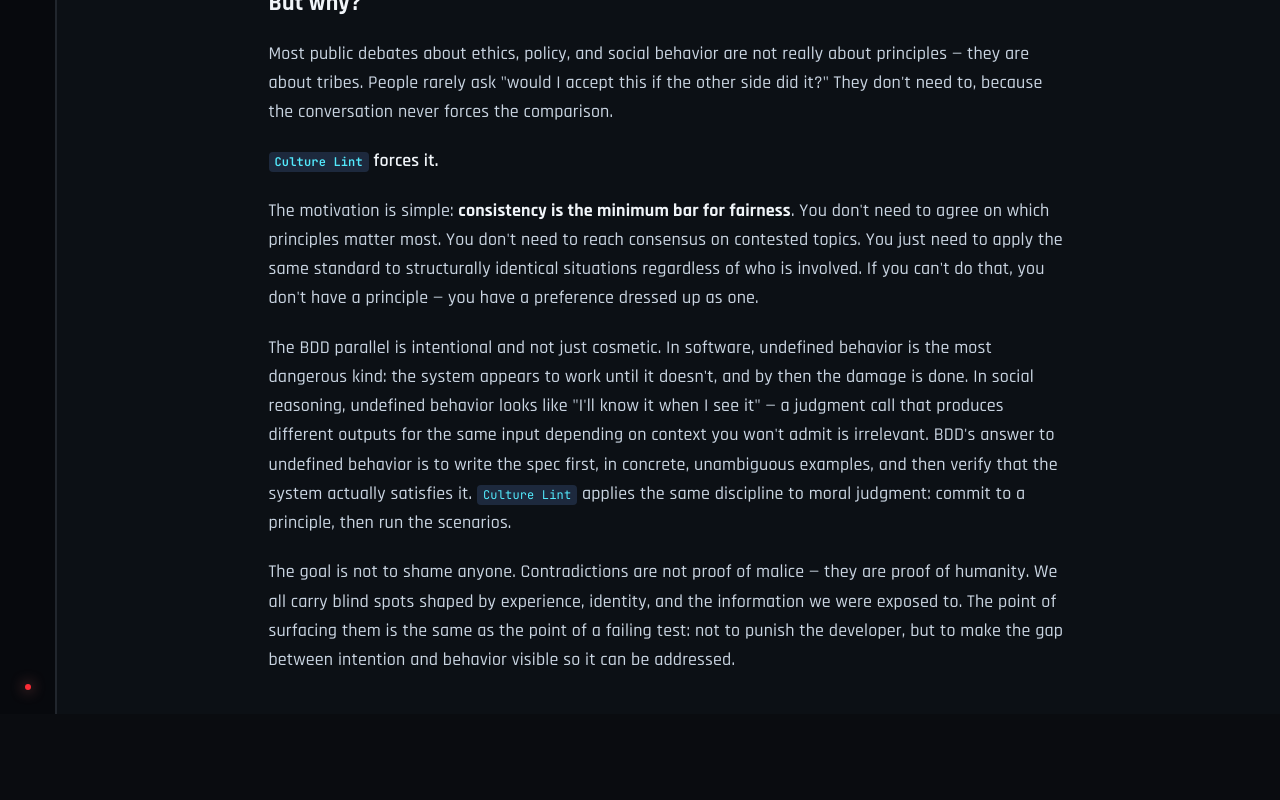
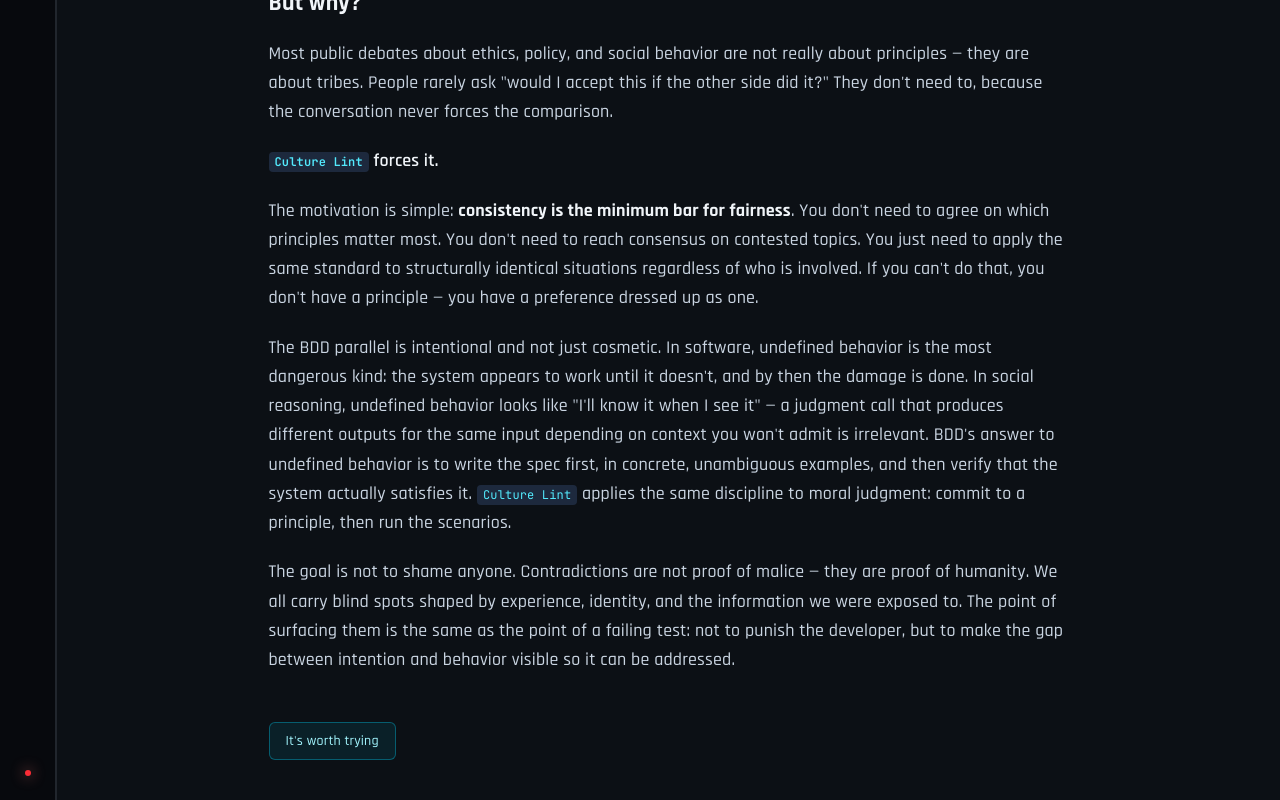
Before and after one commit to theaidguild/culture-lint, a React (Vite) app: page /about in a window 1280 px wide. Shown: the part 1421-2221 px from the top of the page. Before the commit the page ends 2135 px from the top, so only its background shows below. Built offline with nearby package versions, Linux system fonts and the light colour scheme.

Commit message:
feat: add backToMain localization and link to AboutPage for improved navigation

```diff
--- a/src/locales/en-US.ts
+++ b/src/locales/en-US.ts
@@ -266,6 +266,7 @@ const enUS = {
         "The BDD parallel is intentional and not just cosmetic. In software, undefined behavior is the most dangerous kind: the system appears to work until it doesn't, and by then the damage is done. In social reasoning, undefined behavior looks like \"I'll know it when I see it\" — a judgment call that produces different outputs for the same input depending on context you won't admit is irrelevant. BDD's answer to undefined behavior is to write the spec first, in concrete, unambiguous examples, and then verify that the system actually satisfies it. <cl>Culture Lint</cl> applies the same discipline to moral judgment: commit to a principle, then run the scenarios.",
       whyGoal:
         'The goal is not to shame anyone. Contradictions are not proof of malice — they are proof of humanity. We all carry blind spots shaped by experience, identity, and the information we were exposed to. The point of surfacing them is the same as the point of a failing test: not to punish the developer, but to make the gap between intention and behavior visible so it can be addressed.',
+      backToMain: "It's worth trying",
     },
     footer: {
       idLabel: 'ID',
--- a/src/locales/pt-BR.ts
+++ b/src/locales/pt-BR.ts
@@ -268,6 +268,7 @@ const ptBR = {
         'O paralelo com o BDD é intencional e não apenas cosmético. No software, comportamento indefinido é o tipo mais perigoso: o sistema parece funcionar até que não funciona mais, e aí o estrago já está feito. No raciocínio social, comportamento indefinido se parece com "eu vou saber quando ver" — um julgamento que produz resultados diferentes para a mesma entrada dependendo de um contexto que você não admite ser irrelevante. A resposta do BDD ao comportamento indefinido é escrever a especificação primeiro, em exemplos concretos e sem ambiguidade, e depois verificar se o sistema realmente a satisfaz. O <cl>Culture Lint</cl> aplica a mesma disciplina ao julgamento moral: comprometa-se com um princípio, depois execute os cenários.',
       whyGoal:
         'O objetivo não é envergonhar ninguém. Contradições não são prova de maldade — são prova de humanidade. Todos carregamos pontos cegos moldados pela experiência, pela identidade e pelas informações a que fomos expostos. O propósito de revelá-los é o mesmo que o de um teste com falha: não punir o desenvolvedor, mas tornar visível a lacuna entre intenção e comportamento para que ela possa ser corrigida.',
+      backToMain: 'Vale a pena experimentar',
     },
     footer: {
       idLabel: 'ID',
--- a/src/pages/AboutPage.tsx
+++ b/src/pages/AboutPage.tsx
@@ -1,4 +1,5 @@
 import { Trans, useTranslation } from 'react-i18next'
+import { Link } from 'react-router-dom'
 
 const cl = <code className="rounded bg-slate-800 px-1.5 py-0.5 font-mono text-xs text-cyan-300" />
 const str = <strong className="text-slate-100" />
@@ -82,6 +83,15 @@ export function AboutPage() {
         </p>
         <p>{t('about.whyGoal')}</p>
       </div>
+
+      <div className="mt-10 flex justify-start sm:mt-12">
+        <Link
+          to="/"
+          className="inline-flex items-center rounded-md border border-cyan-500/40 bg-cyan-500/10 px-4 py-2 text-sm font-medium text-cyan-200 transition hover:bg-cyan-500/20"
+        >
+          {t('about.backToMain')}
+        </Link>
+      </div>
     </div>
   )
 }
```
